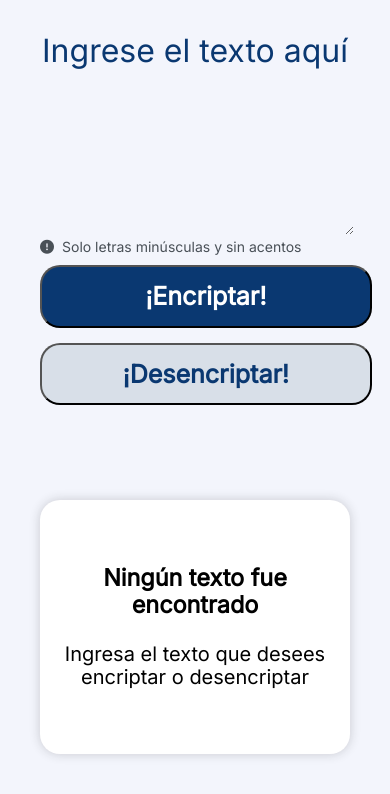
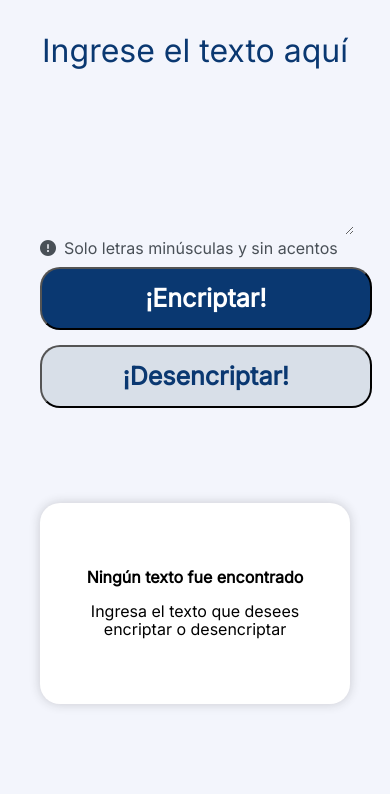
Before and after one commit to FabricioRMK3/Encriptador-Alura, a plain HTML site: page index.html in a window 390 px wide. Shown: the part 110-904 px from the top of the page. After the commit the page ends 854 px from the top, so only its background shows below. Drawn offline with Linux system fonts and the light colour scheme.

Commit message:
arreglos

```diff
--- a/styles.css
+++ b/styles.css
@@ -1,3 +1,6 @@
+*{
+    font-size: 16px;
+}
 body{
     background-color: #F3F5FC ;
     height: 100%;
@@ -6,8 +9,9 @@ body{
 }
 
 .container.main{
-   display: flex;
+   display:flex;
    flex-direction: row;
+   height: 50rem;
 }
 .logo{
     animation-name: open-logo;
@@ -16,14 +20,17 @@ body{
 }
 .col1{
     flex: 8;
+    width: 100%;
+
 }
 .col2{
     flex: 2;
+    position: relative;
     background-color: white;
     padding: 30px;
     display: flex;
     align-items: center;
-    height: 800px;
+    height: 100%;
     border-radius: 20px;
     -webkit-border-radius: 20px;
     -moz-border-radius: 20px;
@@ -33,8 +40,8 @@ body{
 .texto{
     background-color: #F3F5FC;
     border: none;
-    width: 50vw;
-    height: 50vh;
+    width: 50%;
+    height: 50%;
     font-size: 32px;
     color: #0A3871 ;
 
@@ -51,7 +58,7 @@ body{
 .right-btns{
     display: inline-block;
     border-color: #0A3871;
-    margin: 10px 250px 50px 400px;
+    margin: 10px 250px 50px 300px;
     position: absolute;
     bottom: 0;
 }
@@ -63,10 +70,7 @@ body{
 .exclamation i{
     margin-right: 8px;
 }
-/* .btn-encrip{
-    display: inline-block;
-    border-color: #0A3871;
-} */
+
 .botones{
     font-size: 25px;
     font-weight: 700;
@@ -80,6 +84,7 @@ body{
     -o-border-radius: 20px;
 }
 #encriptar{
+    flex: 1;
     margin-right: 100px;
     background-color: #0A3871;
     color: white;
@@ -96,6 +101,7 @@ body{
     -o-transition:.3s;
 }
 #desencriptar{
+    flex: 1;
     background-color: #D8DFE8;
     color: #0A3871;
 }
@@ -186,12 +192,16 @@ body{
 
     .container.main{
         flex-direction: column;
+        height: auto;
     }
     .col1, .col2{
         flex: 0;
     }
+    .col1{
+        width: 100%;
+    }
     .col2{
-        width: 90%;
+        width: 100%;
         margin-top: 30px;
         padding: 10px;
         height: auto;
@@ -246,6 +256,9 @@ body{
     }
     .col1, .col2{
         flex: 0;
+    }
+    .col1{
+        width: 100%;
     }
     .logo{
         margin-bottom: 50px;
```
Also changed, not shown: index.html (+1 -0 lines).
